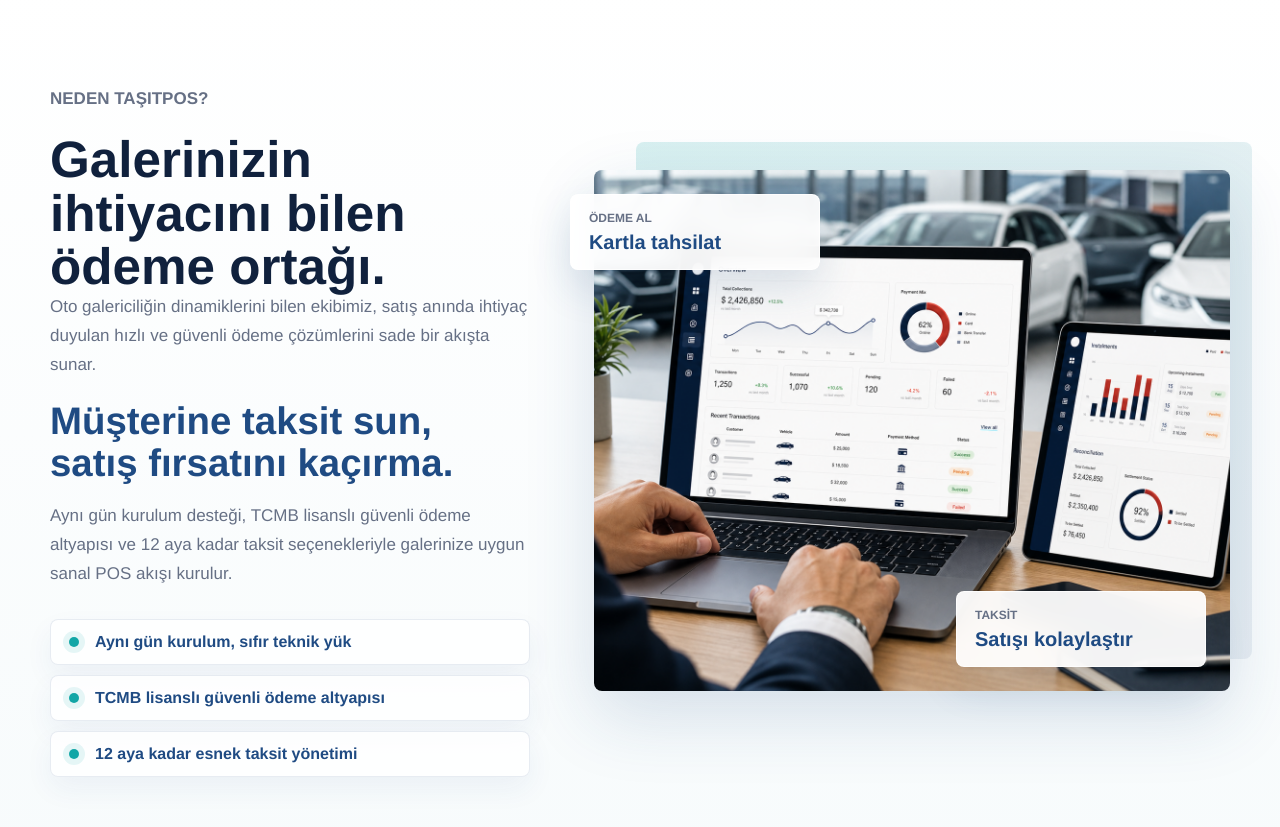
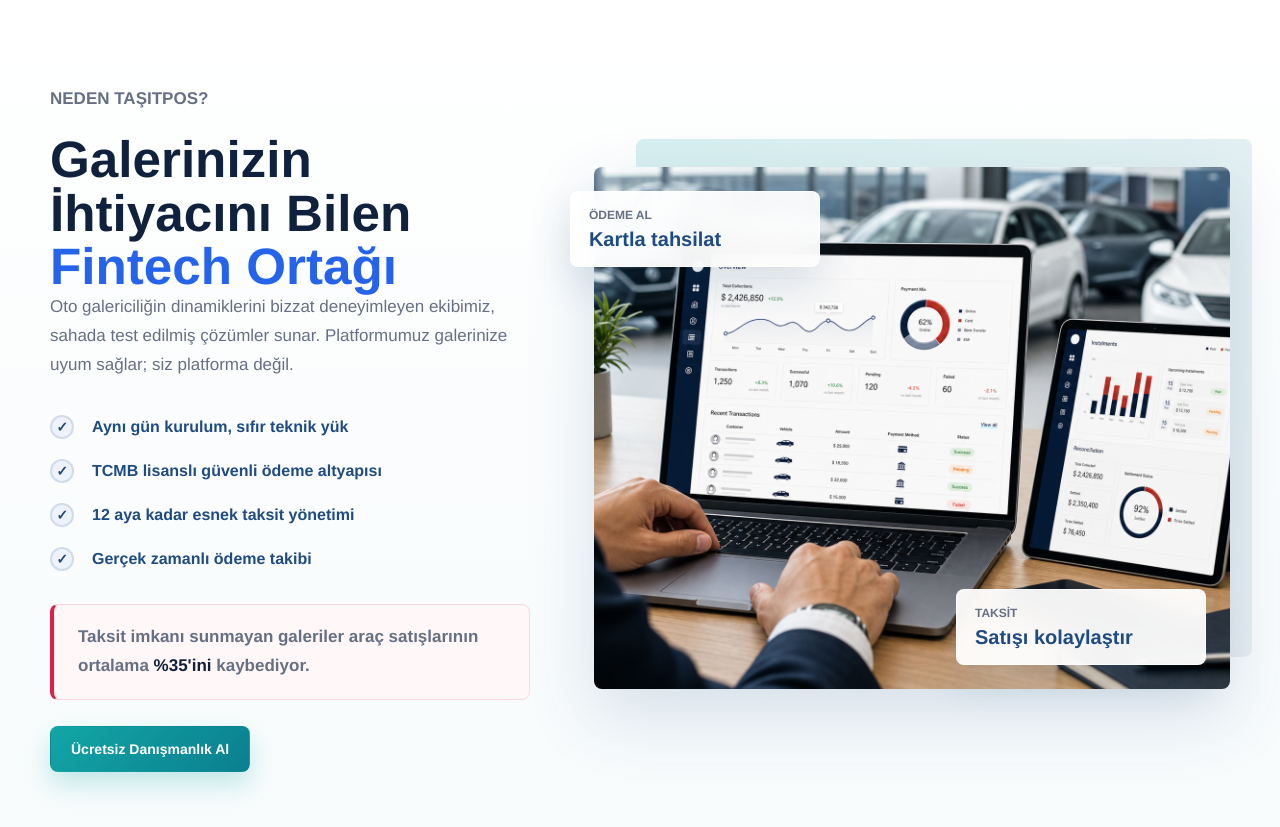
Before and after one commit to eliffvural/tasitPOS, a Next.js app: page / in a window 1280 px wide. Shown: the part 1160-1987 px from the top of the page. Built offline with nearby package versions, Linux system fonts and the light colour scheme.

Commit message:
Refine platform section messaging

```diff
--- a/app/globals.css
+++ b/app/globals.css
@@ -635,6 +635,11 @@ img {
   letter-spacing: 0;
 }
 
+.platform-copy h2 span {
+  display: block;
+  color: #2563eb;
+}
+
 .platform-copy h3 {
   margin-top: 34px;
   color: var(--navy-800);
@@ -652,25 +657,51 @@ img {
   position: relative;
   display: flex;
   align-items: center;
-  min-height: 46px;
-  padding: 0 18px 0 44px;
-  border: 1px solid rgba(31, 75, 131, 0.1);
+  min-height: 34px;
+  padding: 0 0 0 42px;
+  color: var(--navy-800);
+  background: transparent;
+  font-weight: 800;
+  box-shadow: none;
+}
+
+.platform-points span::before {
+  content: "✓";
+  position: absolute;
+  left: 0;
+  top: 50%;
+  display: grid;
+  width: 24px;
+  height: 24px;
+  place-items: center;
+  border-radius: 50%;
+  color: var(--navy-800);
+  background: #eef3fb;
+  box-shadow: inset 0 0 0 2px rgba(31, 75, 131, 0.14);
+  font-size: 14px;
+  font-weight: 900;
+  transform: translateY(-50%);
+}
+
+.platform-alert {
+  margin-top: 28px !important;
+  padding: 18px 20px 18px 24px;
+  border: 1px solid rgba(225, 29, 72, 0.14);
+  border-left: 4px solid #e11d48;
   border-radius: 8px;
-  color: var(--navy-800);
-  background: rgba(255, 255, 255, 0.82);
-  font-weight: 800;
-  box-shadow: 0 12px 28px rgba(31, 75, 131, 0.06);
-}
-
-.platform-points span::before {
-  content: "";
-  position: absolute;
-  left: 18px;
-  width: 10px;
-  height: 10px;
-  border-radius: 50%;
-  background: var(--red-600);
-  box-shadow: 0 0 0 6px rgba(18, 166, 166, 0.1);
+  color: var(--steel-600);
+  background: #fff7f8;
+  font-weight: 700;
+}
+
+.platform-alert strong {
+  color: var(--navy-950);
+  font-weight: 900;
+}
+
+.platform-cta {
+  width: fit-content;
+  margin-top: 6px;
 }
 
 .platform-visual {
--- a/app/page.jsx
+++ b/app/page.jsx
@@ -25,23 +25,28 @@ export default function Home() {
           <div className="platform-grid">
             <div className="copy-stack platform-copy">
               <p className="eyebrow">Neden TaşıtPOS?</p>
-              <h2>Galerinizin ihtiyacını bilen ödeme ortağı.</h2>
+              <h2>
+                Galerinizin İhtiyacını Bilen <span>Fintech Ortağı</span>
+              </h2>
               <p>
-                Oto galericiliğin dinamiklerini bilen ekibimiz, satış anında
-                ihtiyaç duyulan hızlı ve güvenli ödeme çözümlerini sade bir
-                akışta sunar.
-              </p>
-              <h3>Müşterine taksit sun, satış fırsatını kaçırma.</h3>
-              <p>
-                Aynı gün kurulum desteği, TCMB lisanslı güvenli ödeme altyapısı
-                ve 12 aya kadar taksit seçenekleriyle galerinize uygun sanal
-                POS akışı kurulur.
+                Oto galericiliğin dinamiklerini bizzat deneyimleyen ekibimiz,
+                sahada test edilmiş çözümler sunar. Platformumuz galerinize
+                uyum sağlar; siz platforma değil.
               </p>
               <div className="platform-points">
                 <span>Aynı gün kurulum, sıfır teknik yük</span>
                 <span>TCMB lisanslı güvenli ödeme altyapısı</span>
                 <span>12 aya kadar esnek taksit yönetimi</span>
+                <span>Gerçek zamanlı ödeme takibi</span>
               </div>
+              <p className="platform-alert">
+                Taksit imkanı sunmayan galeriler araç satışlarının ortalama
+                <strong> %35'ini </strong>
+                kaybediyor.
+              </p>
+              <a className="btn btn-primary platform-cta" href="/iletisim">
+                Ücretsiz Danışmanlık Al
+              </a>
             </div>
 
             <div className="platform-visual">
```
